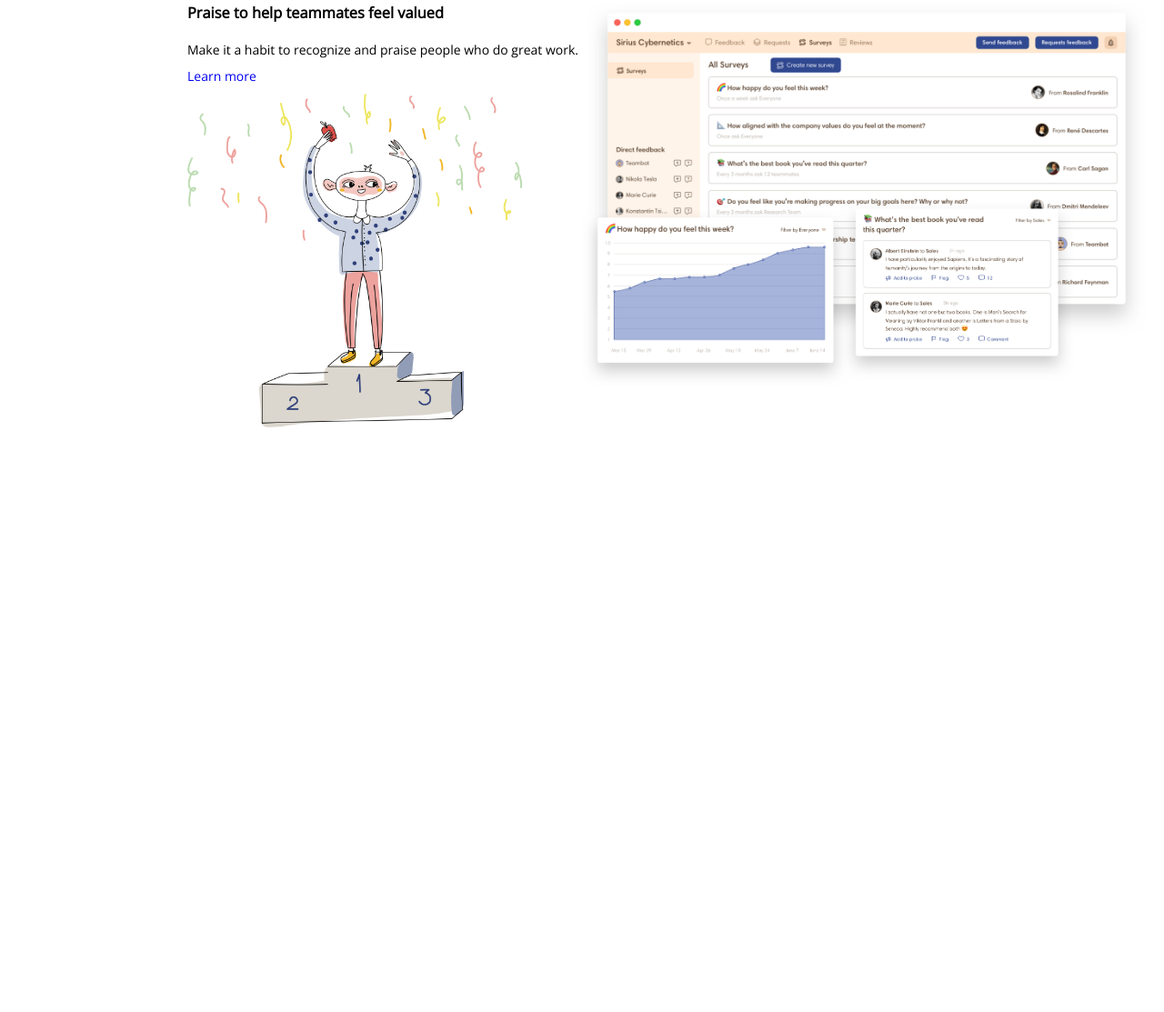
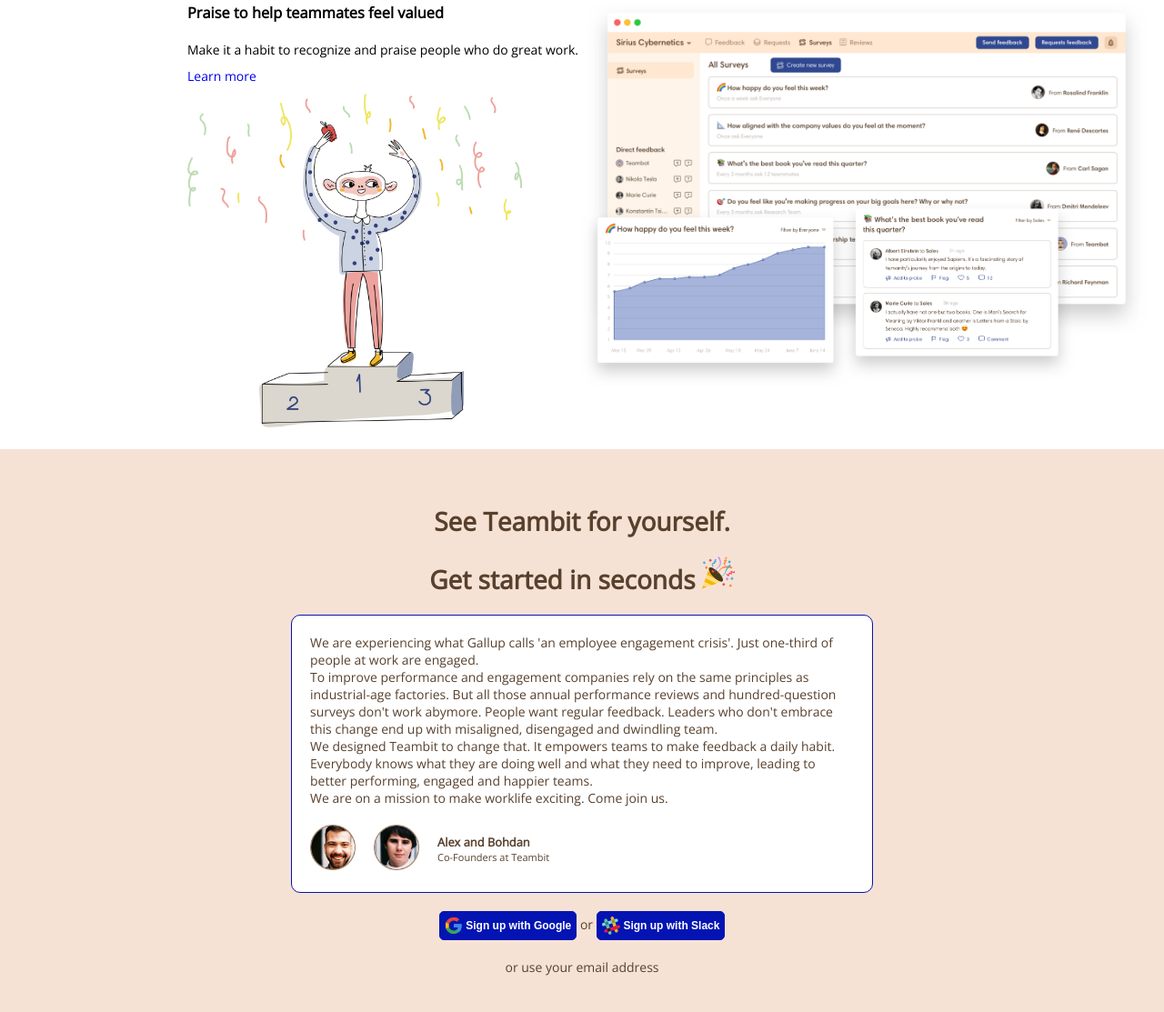
Before and after one commit to Giulia-M/node-sass-teambit, a website: page index.html in a window 1280 px wide. Shown: the part 3409-4522 px from the top of the page at 91% size. Before the commit the page ends 3903 px from the top, so only its background shows below. Drawn offline with nearby package versions, Linux system fonts and the light colour scheme.

Commit message:
implem. last section

```diff
--- a/index.html
+++ b/index.html
@@ -226,7 +226,71 @@
         </section>
 
 
+        <section class="wrapper-teambit">
 
+
+            <div class="text-align">
+
+                <h1>
+                    See Teambit for yourself.
+                </h1>
+
+                <h1>
+                    Get started in seconds
+                    <span>
+                        <img src="imgs/happy.svg" alt="">
+                    </span>
+                </h1>
+
+            </div>
+
+
+
+            <div class="panel">
+                <p>We are experiencing what Gallup calls 'an employee engagement crisis'. Just one-third of people at work are engaged.</p>
+                <p>To improve performance and engagement companies rely on the same principles as industrial-age factories. But all those annual performance reviews and hundred-question surveys don't work abymore. People want regular feedback. Leaders who don't embrace this change end up with misaligned, disengaged and dwindling team.</p>
+
+                <p>We designed Teambit to change that. It empowers teams to make feedback a daily habit. Everybody knows what they are doing well and what they need to improve, leading to better performing, engaged and happier teams.</p>
+
+                <p>We are on a mission to make worklife exciting. Come join us.</p>
+
+                <div>
+                    <div>
+                        <span>
+                            <img src="imgs/alex.png" alt="">
+                        </span>
+                        <span>
+                            <img src="imgs/bohdan.png" alt="">
+                        </span>
+
+                    </div>
+
+                    <div class="authors">
+                        <h3>Alex and Bohdan</h3>
+                        <span>Co-Founders at Teambit</span>
+
+                    </div>
+
+
+
+
+                </div>
+            </div>
+
+            <div class="text-align">
+                <button>
+                    <img src="imgs/google-logo.svg" alt="">
+                    <p>Sign up with Google</p>
+                </button>
+                <span> or </span>
+                <button>
+                    <img src="imgs/slack-logo.svg" alt="">
+                    <p>Sign up with Slack</p>
+                </button>
+                <p>or use your email address</p>
+
+            </div>
+        </section>
 
 
     </main>
--- a/src/app.scss
+++ b/src/app.scss
@@ -232,3 +232,80 @@
     }
 
 }
+
+
+
+//sezione prima di footer
+.wrapper-teambit {
+    color: $secondary_color;
+    font-size: $font-size;
+    .text-align {
+        text-align: center;
+    }
+    background-color: $background_color;
+    padding: ($spacing * 2) 0;
+    h1 {
+        font-size: $font-size * 2;
+        color: $secondary_color ;
+        margin-bottom: $spacing;
+        margin-top: $spacing;
+    }
+
+    .panel {
+        border-radius: 10px;
+        background-color: #fff;
+        width: 50%;
+        margin: 0 auto;
+        padding: $spacing;
+        border: 1px solid $primary_color_Button;
+        span {
+
+            img{
+                width: 50px;
+                &:first-of-type {
+                    margin-right: $spacing;
+                }
+            }
+
+
+        }
+        div {
+            margin-top: $spacing / 2;
+            display: flex;
+            align-items: center;
+            .authors {
+                display: inline-block;
+                font-size: $font-size - 3px;
+
+            }
+        }
+    }
+
+    button {
+        margin: $spacing 0;
+        padding: math.div($spacing, 4);
+
+        border-radius: $button_border_radius;
+        border: 1px solid $primary_color_Button;
+        color: #fff;
+        background-color:$primary_color_Button;
+
+        img {
+            width: $spacing;
+            vertical-align: middle;
+        }
+        p {
+            vertical-align: middle;
+            display: inline-block;
+            font-weight: bold;
+            font-size: $font-size - 2px;
+
+        }
+        &:hover {
+            color: #fff;
+            border: 1px solid $hover_Button;
+            background-color: $hover_Button;
+        }
+
+    }
+}
```
Also changed, not shown: dist/app.css.
